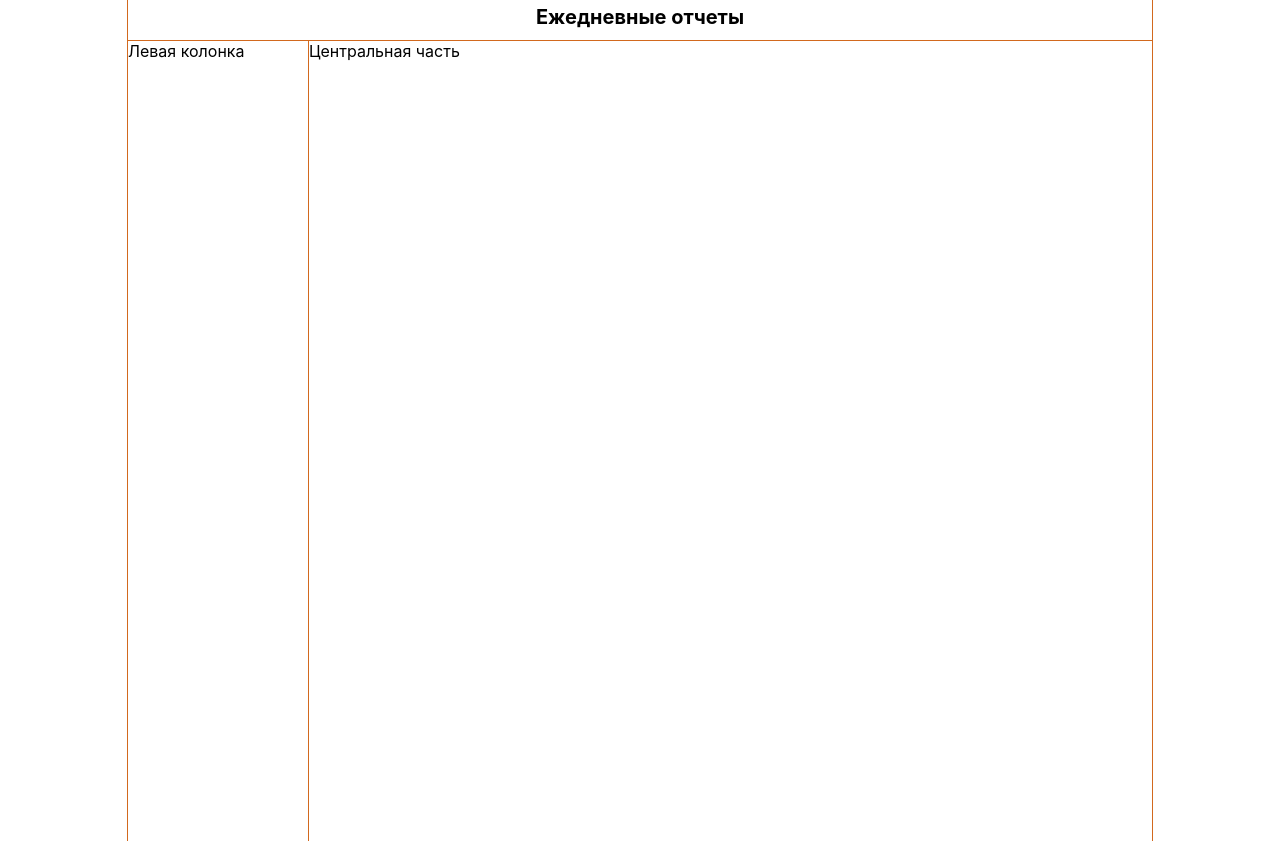
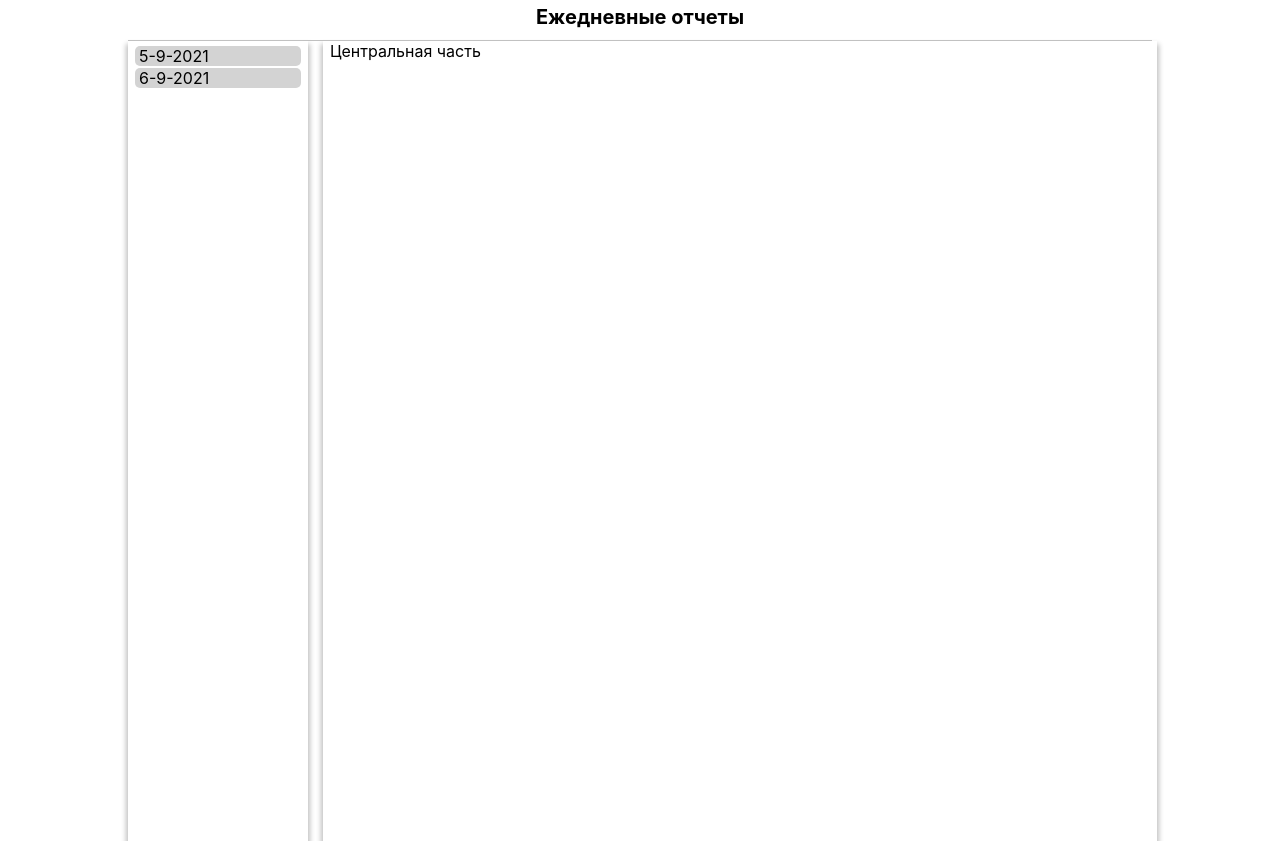
Before and after one commit to Isckatel/daily-report, a React (Create React App) app: page / in a window 1280 px wide. Built offline with nearby package versions, Linux system fonts and the light colour scheme.

Commit message:
Reports Copmonet

```diff
--- a/src/App.css
+++ b/src/App.css
@@ -5,8 +5,8 @@
 .app-wrapper {
   max-width: 1024px;
   margin: 0 auto;
-  border-right: 1px solid chocolate;
-  border-left: 1px solid chocolate;
+  /* border-right: 1px solid chocolate;
+  border-left: 1px solid chocolate; */
 }
 
 .header {
@@ -21,16 +21,20 @@
 
 .main {
   display: flex;
-  border-top: 1px solid chocolate;
+  border-top: 1px solid silver;
   height: 100vh;
 }
 
 .main .left-block {
   max-width: 250px;
   min-width: 180px;
-  border-right: 1px solid chocolate;
+  /* border-right: 1px solid chocolate; */
+  box-shadow: 0px 5px 5px 2px silver;
 }
 
 .main .center-block {
-
+  margin-left: 15px;
+  padding-left: 7px;
+  min-width: 827px;
+  box-shadow: 0px 5px 5px 2px silver;
 }
--- a/src/App.js
+++ b/src/App.js
@@ -1,4 +1,5 @@
 import './App.css';
+import ReportsContainer from './components/Report/ReportsContainer';
 
 function App() {
   return (
@@ -7,7 +8,7 @@ function App() {
       <h1> Ежедневные отчеты </h1>
       </header>
       <main className="main">
-        <div className="left-block"> Левая колонка</div>
+        <div className="left-block"> <ReportsContainer /></div>
         <div className="center-block"> Центральная часть</div>
       </main>
     </div>
--- a/src/components/Report/Reports.js
+++ b/src/components/Report/Reports.js
@@ -0,0 +1,18 @@
+import css from './Reports.module.css';
+
+const Reports = (props) => {
+  let reportsElem = props.reportsDate.map((r)=>{
+    return (
+      <p className={css.elemList}>{r.date.getDay() + '-'
+       + r.date.getMonth() + '-'
+       + r.date.getFullYear()}</p>
+    )
+  });
+  return (
+    <div className={css.listReports}>
+      {reportsElem}
+    </div>
+  );
+}
+
+export default Reports;
--- /dev/null
+++ b/src/components/Report/Reports.module.css
@@ -0,0 +1,10 @@
+.listReports {
+  margin: 5px 5px 0 5px;
+}
+
+.elemList {
+  background-color: lightgray;
+  margin: 2px;
+  padding: 0 4px;
+  border-radius: 5px;
+}
--- a/src/components/Report/ReportsContainer.js
+++ b/src/components/Report/ReportsContainer.js
@@ -1,10 +1,13 @@
+import React from 'react';
+import Reports from './Reports';
+import {connect} from 'react-redux';
 
 
 class ReportsContainer extends React.Component {
   render() {
-    let reportsDate = this.props.reportsData.map((r)=>{{id:r.id,date:r.date}});
+    let reportsDate = this.props.reportsData.map((r)=>({id:r.id, date:r.date}));
     return (
-      <Reports reportsDate={reportsData}/>
+      <Reports reportsDate={reportsDate}/>
     );
   }
 }
--- a/src/redux/reports-reducer.js
+++ b/src/redux/reports-reducer.js
@@ -24,7 +24,7 @@ let initialState = {
     },//day
     {
       id: 2,
-      date: new Date(2021,10,1),
+      date: new Date(2021,9,2),
       projectName: 'Ежедневные отчеты',
       tasks: [
         {
```
